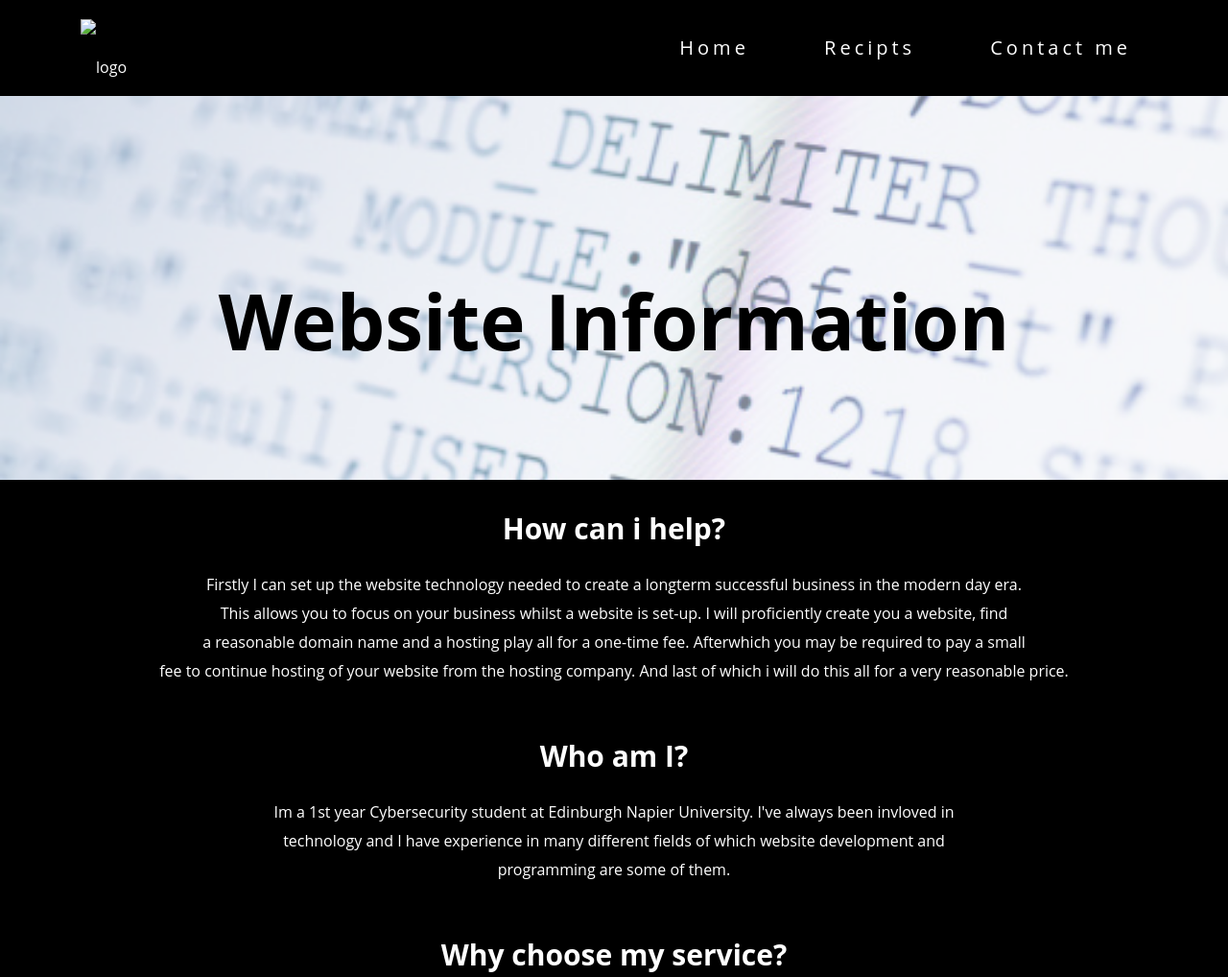
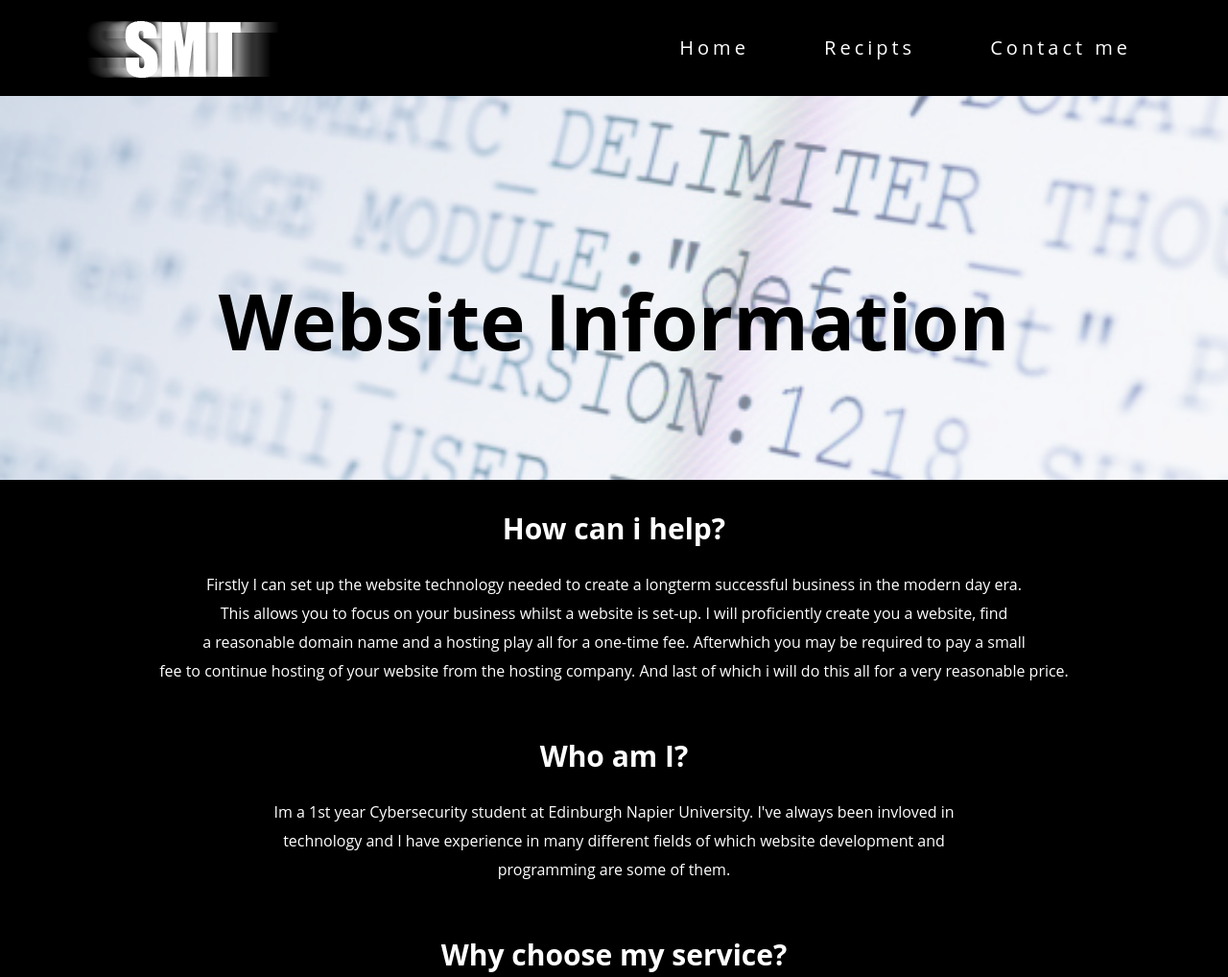
Before and after one commit to BigSeanndo/website, a plain HTML site: page webpage.html in a window 1280 px wide. Shown: the top 1018 px of the page at 96% size. Drawn offline with Linux system fonts and the light colour scheme; files whose address does not match are found by name.

Commit message:
Update webpage.html

```diff
--- a/webpage.html
+++ b/webpage.html
@@ -12,7 +12,7 @@
 		<header>
 			<div class="wrapper">
 				<div class="logo">
-					<img src="images/logo.png" alt="logo">
+					<img src="logo.png" alt="logo">
 				</div>
 
 				<nav>
```
